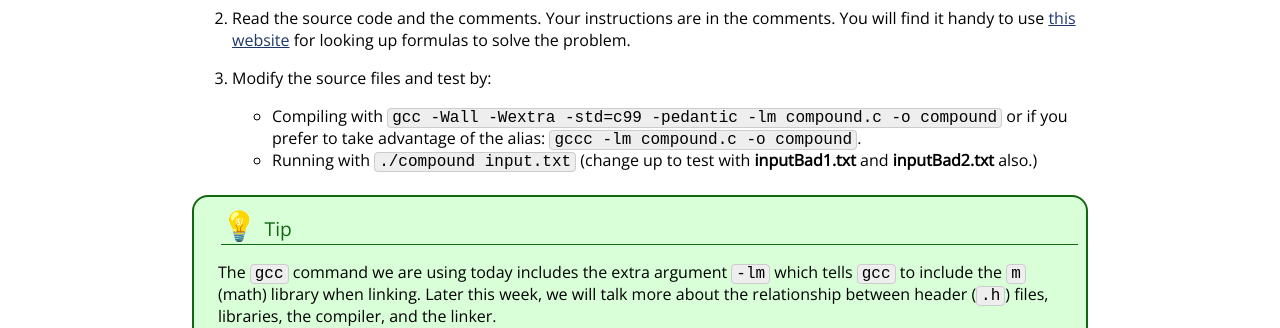
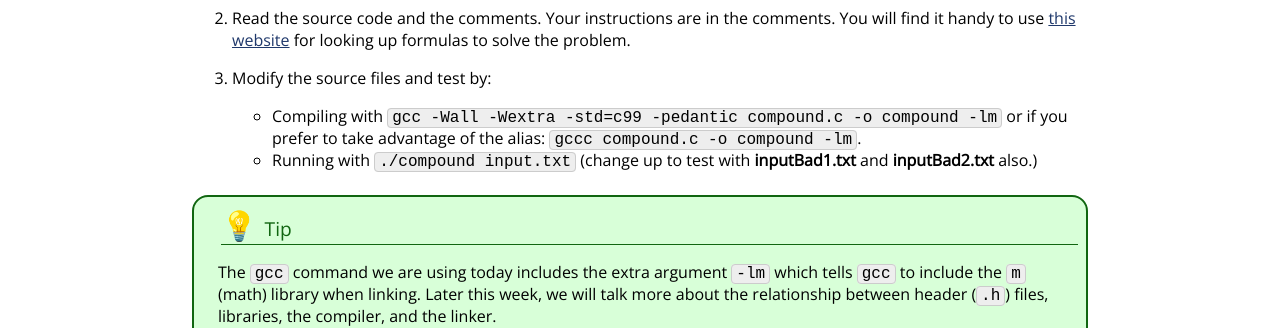
Before and after one commit to jhu-ip/cs220-summer22, a Jekyll site: the page built from exercise/ex06.md, in a window 1280 px wide. Shown: the part 1306-1634 px from the top of the page. Built offline with Jekyll 4.4.1, drawn with Linux system fonts in a browser that asks for light colours; some web fonts are replaced.

Commit message:
correction to compile commands

```diff
--- a/exercise/ex06.md
+++ b/exercise/ex06.md
@@ -51,7 +51,7 @@ The primary files that you just copied to your *~/my220repo/ex06* directory are
 2.	Read the source code and the comments.  Your instructions are in the comments. You will find it handy to use [this website](https://www.calculatorsoup.com/calculators/financial/compound-interest-calculator.php) for looking up formulas to solve the problem.
 
 3.	Modify the source files and test by:
-	*	Compiling with `gcc -Wall -Wextra -std=c99 -pedantic -lm compound.c -o compound` or if you prefer to take advantage of the alias: `gccc -lm compound.c -o compound`.
+	*	Compiling with `gcc -Wall -Wextra -std=c99 -pedantic compound.c -o compound -lm` or if you prefer to take advantage of the alias: `gccc compound.c -o compound -lm`.
 	*	Running with `./compound input.txt` (change up to test with **inputBad1.txt** and **inputBad2.txt** also.)
 
 <div class='admonition tip'>
```
